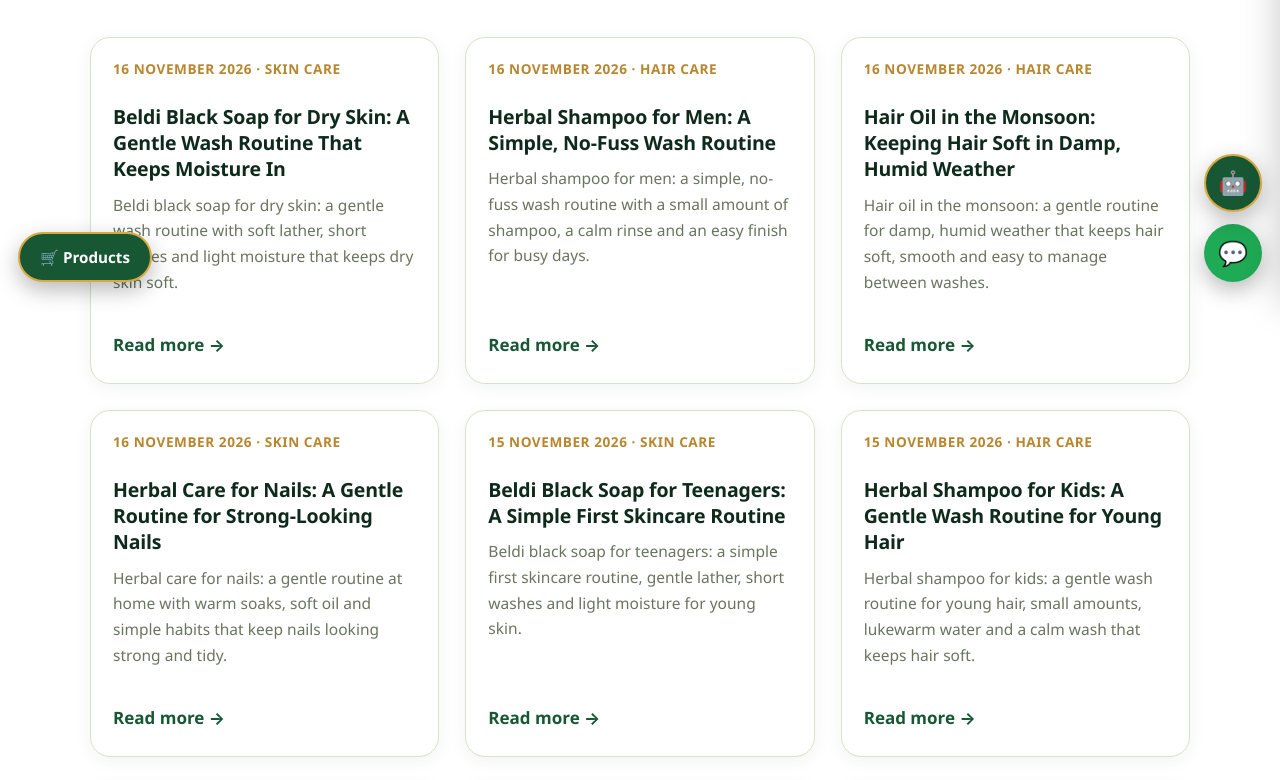
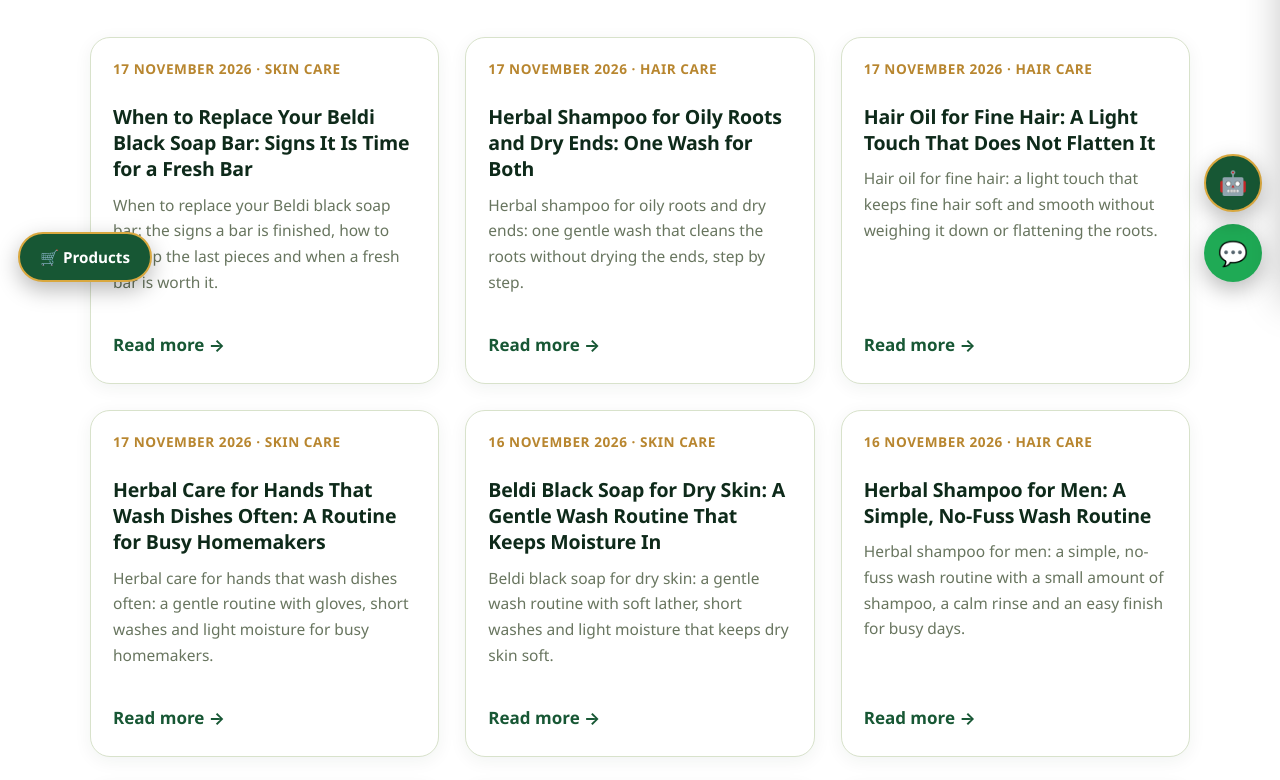
Before and after one commit to liltmark/herb-organics-store, a plain HTML site: page blog/index.html in a window 1280 px wide. Shown: the part 500-1280 px from the top of the page. Drawn offline with Linux system fonts and the light colour scheme.

Commit message:
Add 4 new blog cards (2026-11-17)

```diff
--- a/blog/index.html
+++ b/blog/index.html
@@ -173,6 +173,42 @@
       <p class="lead center" style="max-width:680px;margin:0 auto 40px;">Honest, practical guides from our family to yours — how gentle cleansing works, what the Moroccan hammam ritual does for your skin, and why Amla, Reetha and Shikakai have been trusted in our homes for generations.</p>
 
       <div class="grid grid-3">
+        <article class="card blog-card">
+          <div class="card-body">
+            <p class="blog-date"><time datetime="2026-11-17">17 November 2026</time> · Skin Care</p>
+            <h3><a href="/blog/when-to-replace-beldi-black-soap-bar">When to Replace Your Beldi Black Soap Bar: Signs It Is Time for a Fresh Bar</a></h3>
+            <p>When to replace your Beldi black soap bar: the signs a bar is finished, how to use up the last pieces and when a fresh bar is worth it.</p>
+            <div class="spacer"></div>
+            <a class="read-more" href="/blog/when-to-replace-beldi-black-soap-bar">Read more →</a>
+          </div>
+        </article>
+        <article class="card blog-card">
+          <div class="card-body">
+            <p class="blog-date"><time datetime="2026-11-17">17 November 2026</time> · Hair Care</p>
+            <h3><a href="/blog/herbal-shampoo-oily-roots-dry-ends-one-wash">Herbal Shampoo for Oily Roots and Dry Ends: One Wash for Both</a></h3>
+            <p>Herbal shampoo for oily roots and dry ends: one gentle wash that cleans the roots without drying the ends, step by step.</p>
+            <div class="spacer"></div>
+            <a class="read-more" href="/blog/herbal-shampoo-oily-roots-dry-ends-one-wash">Read more →</a>
+          </div>
+        </article>
+        <article class="card blog-card">
+          <div class="card-body">
+            <p class="blog-date"><time datetime="2026-11-17">17 November 2026</time> · Hair Care</p>
+            <h3><a href="/blog/hair-oil-fine-hair-light-touch-no-weight">Hair Oil for Fine Hair: A Light Touch That Does Not Flatten It</a></h3>
+            <p>Hair oil for fine hair: a light touch that keeps fine hair soft and smooth without weighing it down or flattening the roots.</p>
+            <div class="spacer"></div>
+            <a class="read-more" href="/blog/hair-oil-fine-hair-light-touch-no-weight">Read more →</a>
+          </div>
+        </article>
+        <article class="card blog-card">
+          <div class="card-body">
+            <p class="blog-date"><time datetime="2026-11-17">17 November 2026</time> · Skin Care</p>
+            <h3><a href="/blog/herbal-care-hands-dishwashing-busy-homemakers-routine">Herbal Care for Hands That Wash Dishes Often: A Routine for Busy Homemakers</a></h3>
+            <p>Herbal care for hands that wash dishes often: a gentle routine with gloves, short washes and light moisture for busy homemakers.</p>
+            <div class="spacer"></div>
+            <a class="read-more" href="/blog/herbal-care-hands-dishwashing-busy-homemakers-routine">Read more →</a>
+          </div>
+        </article>
         <article class="card blog-card">
           <div class="card-body">
             <p class="blog-date"><time datetime="2026-11-16">16 November 2026</time> · Skin Care</p>
```
